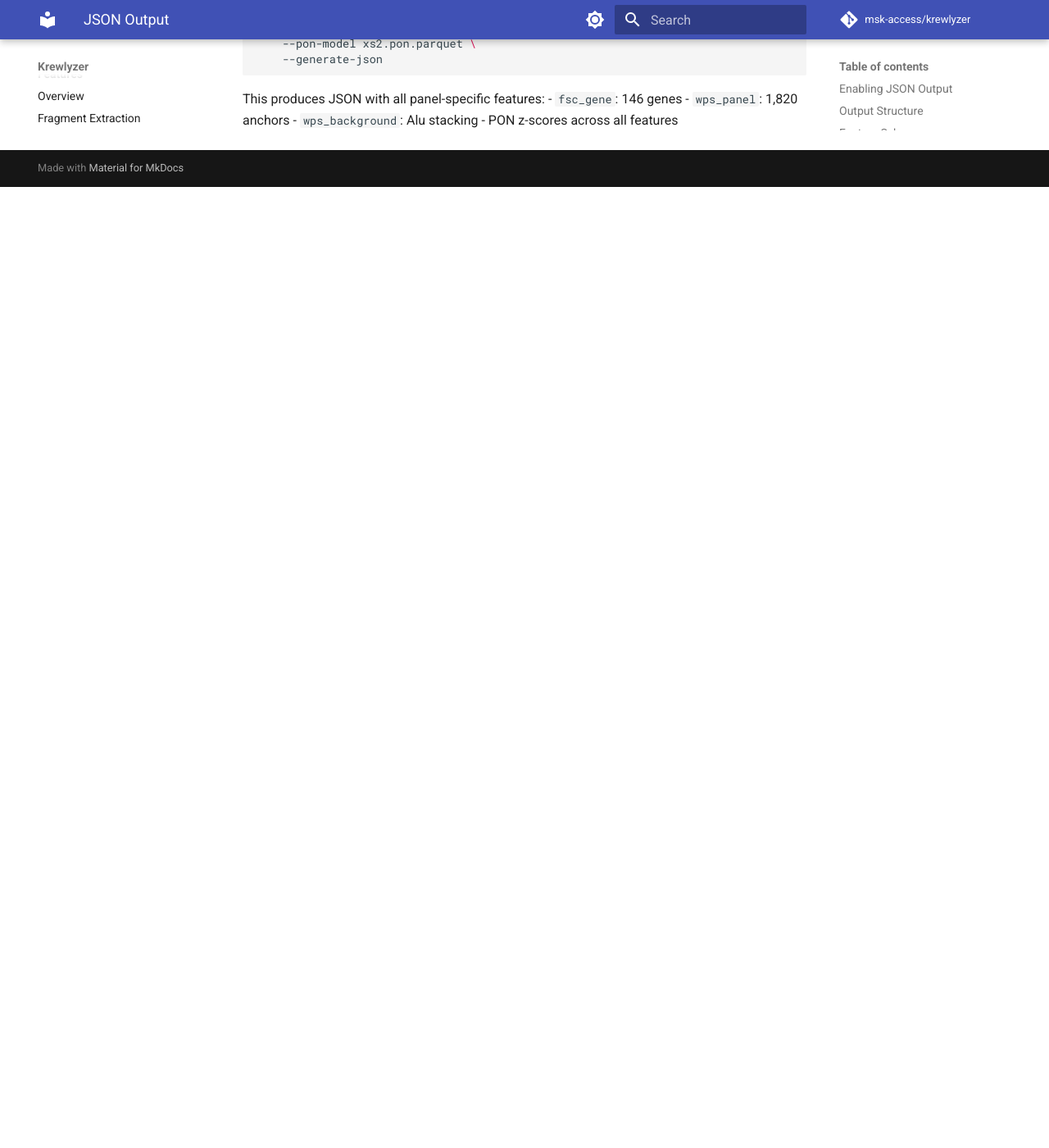
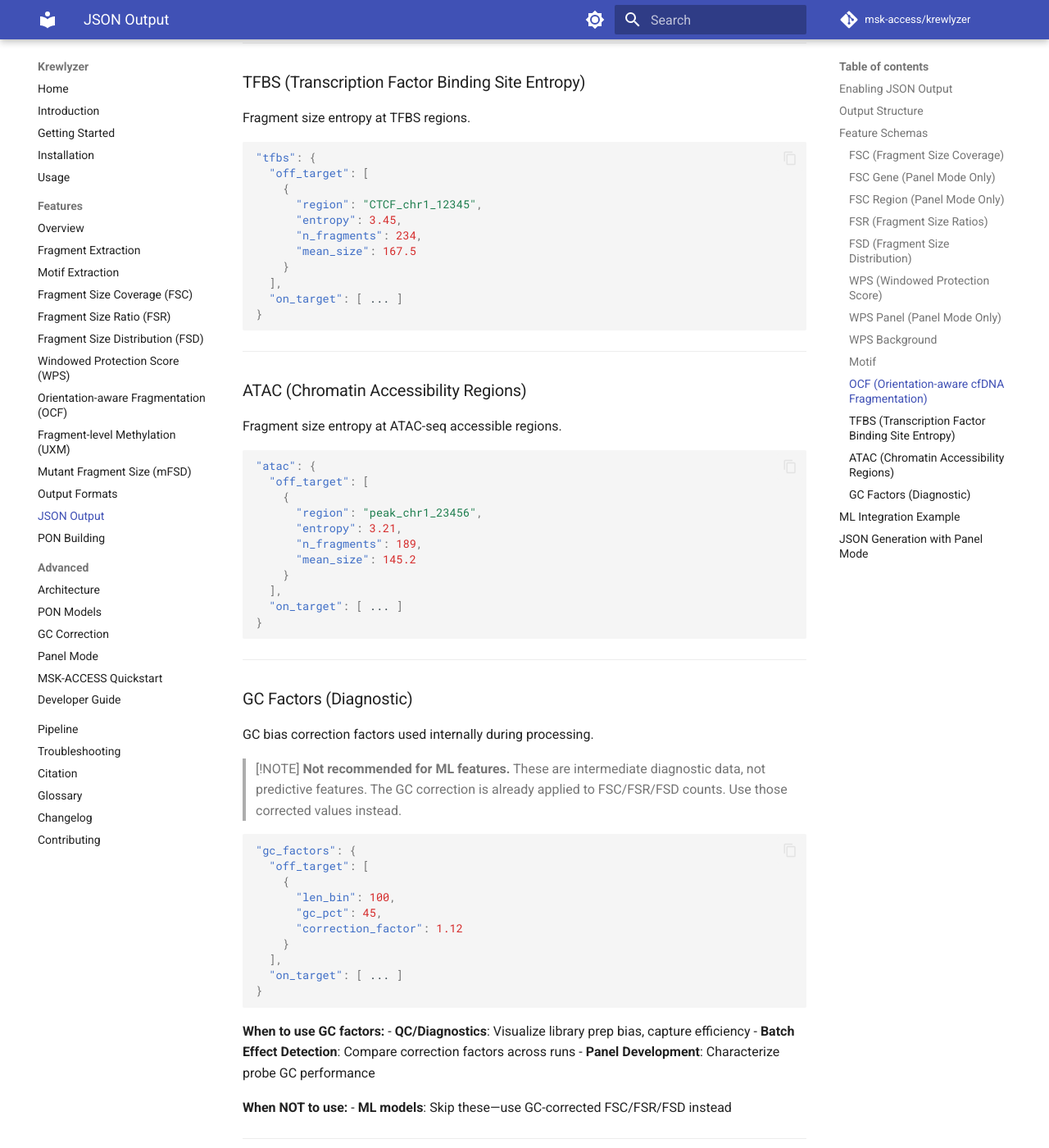
Before and after one commit to msk-access/krewlyzer, an MkDocs documentation site: the page built from docs/features/json-output.md, in a window 1280 px wide and 1400 px high, scrolled down 6368 px. Shown: the whole window at 82% size. Built offline with MkDocs 1.6.1 and Material for MkDocs 9.7.7, drawn with Linux system fonts in a browser that asks for light colours; comment, search, counter and statistics services are not loaded; before the commit the page ends 6596 px from its top, so only the background shows below that; some of the changed text lies outside the part shown.

Commit message:
Add FSC region, TFBS, ATAC, and GC factors to JSON output
Extended the feature serializer and documentation to include per-exon/target FSC region data, TFBS entropy, ATAC region entropy, and GC correction factors in the JSON output. These additions provide more granular and diagnostic features for downstream analysis and quality control.

````diff
--- a/docs/features/json-output.md
+++ b/docs/features/json-output.md
@@ -25,13 +25,17 @@ This generates `{sample}.features.json` alongside the standard TSV/Parquet outpu
   },
   "fsc": { ... },
   "fsc_gene": { ... },
+  "fsc_region": { ... },
   "fsr": { ... },
   "fsd": { ... },
   "wps": { ... },
   "wps_panel": { ... },
   "wps_background": { ... },
   "motif": { ... },
-  "ocf": { ... }
+  "ocf": { ... },
+  "tfbs": { ... },
+  "atac": { ... },
+  "gc_factors": { ... }
 }
 ```
 
@@ -90,12 +94,41 @@ Gene-level fragment size aggregation. Only present with `--assay`.
     "core_short": 5678,
     "mono_nucl": 9012,
     "core_short_ratio": 0.282,
+    "normalized_depth": 1245.67,
     "z_core_short": -0.45
   }
 ]
 ```
 
 ---
+
+### FSC Region (Panel Mode Only)
+
+Per-exon/target fragment size data. More granular than gene-level.
+
+```json
+"fsc_region": [
+  {
+    "chrom": "1",
+    "start": 11168235,
+    "end": 11168345,
+    "gene": "MTOR",
+    "region_name": "MTOR_target_02",
+    "region_bp": 110,
+    "ultra_short": 8.0,
+    "core_short": 229.0,
+    "mono_nucl": 804.0,
+    "di_nucl": 88.0,
+    "total": 1129.0,
+    "normalized_depth": 1272.71
+  }
+]
+```
+
+| Field | Type | Description |
+|-------|------|-------------|
+| `region_name` | string | Unique exon/target identifier |
+| `normalized_depth` | float | RPKM-like depth: (count × 10⁹) / (bp × total_frags) |
 
 ### FSR (Fragment Size Ratios)
 
@@ -259,6 +292,77 @@ Open chromatin footprint scores by tissue type.
 
 ---
 
+### TFBS (Transcription Factor Binding Site Entropy)
+
+Fragment size entropy at TFBS regions.
+
+```json
+"tfbs": {
+  "off_target": [
+    {
+      "region": "CTCF_chr1_12345",
+      "entropy": 3.45,
+      "n_fragments": 234,
+      "mean_size": 167.5
+    }
+  ],
+  "on_target": [ ... ]
+}
+```
+
+---
+
+### ATAC (Chromatin Accessibility Regions)
+
+Fragment size entropy at ATAC-seq accessible regions.
+
+```json
+"atac": {
+  "off_target": [
+    {
+      "region": "peak_chr1_23456",
+      "entropy": 3.21,
+      "n_fragments": 189,
+      "mean_size": 145.2
+    }
+  ],
+  "on_target": [ ... ]
+}
+```
+
+---
+
+### GC Factors (Diagnostic)
+
+GC bias correction factors used internally during processing.
+
+> [!NOTE]
+> **Not recommended for ML features.** These are intermediate diagnostic data, not predictive features.
+> The GC correction is already applied to FSC/FSR/FSD counts. Use those corrected values instead.
+
+```json
+"gc_factors": {
+  "off_target": [
+    {
+      "len_bin": 100,
+      "gc_pct": 45,
+      "correction_factor": 1.12
+    }
+  ],
+  "on_target": [ ... ]
+}
+```
+
+**When to use GC factors:**
+- **QC/Diagnostics**: Visualize library prep bias, capture efficiency
+- **Batch Effect Detection**: Compare correction factors across runs
+- **Panel Development**: Characterize probe GC performance
+
+**When NOT to use:**
+- **ML models**: Skip these—use GC-corrected FSC/FSR/FSD instead
+
+---
+
 ## ML Integration Example
 
 ```python
````
Also changed, not shown: 1 other file.
